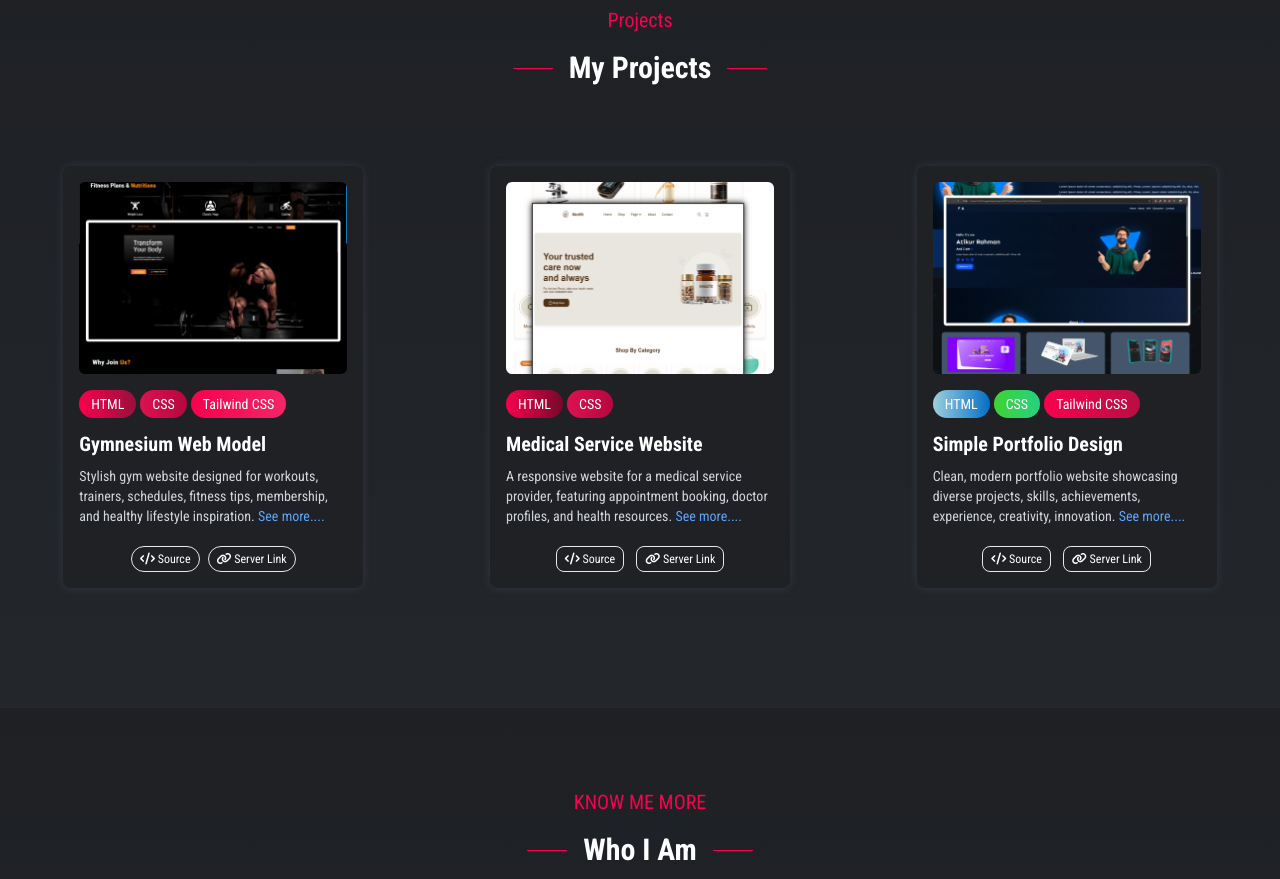
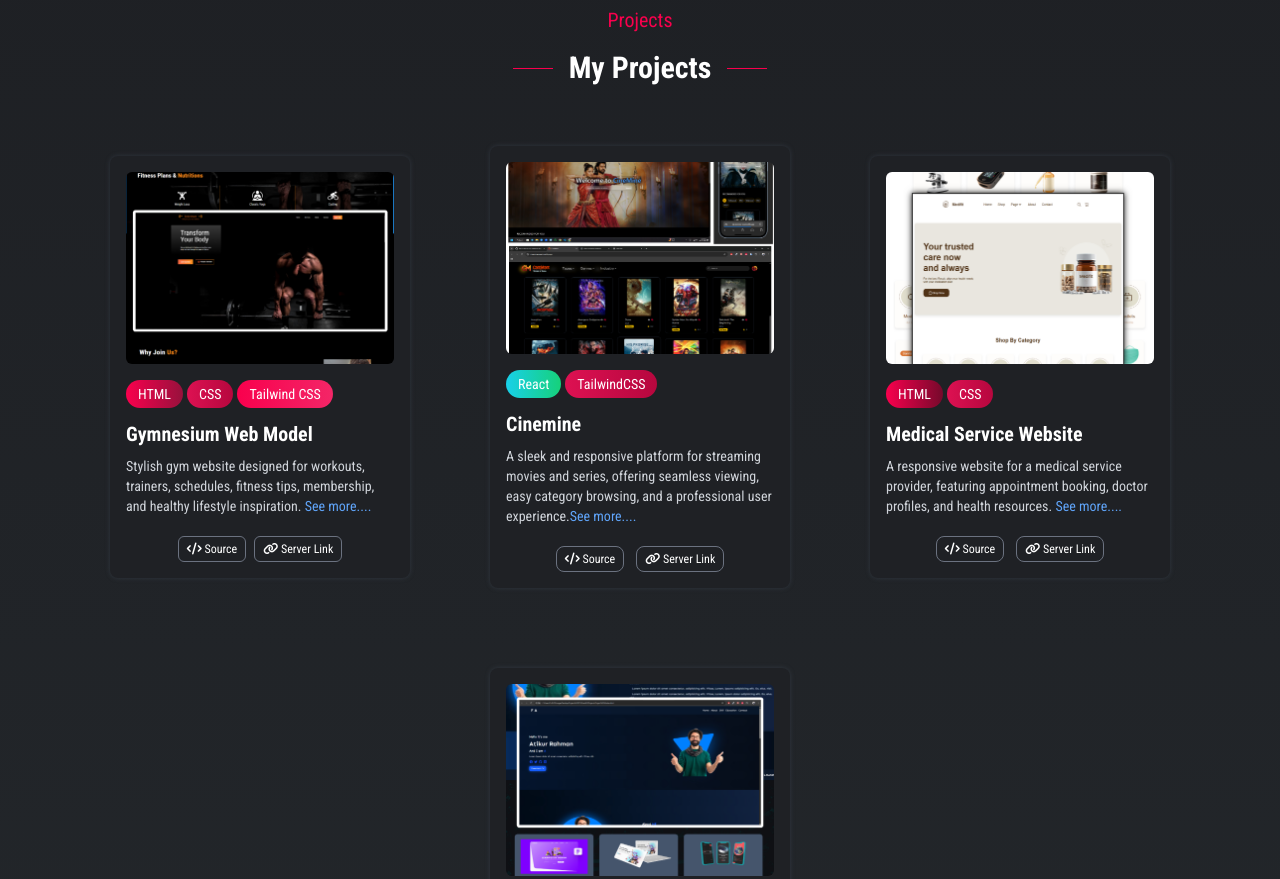
Before and after one commit to atikurrahman24/Portfolio, a plain HTML site: page index.html in a window 1280 px wide. Shown: the part 1240-2119 px from the top of the page. Drawn offline with nearby package versions, Linux system fonts and the light colour scheme.

Commit message:
Updated Projects sec.

```diff
--- a/index.html
+++ b/index.html
@@ -176,11 +176,11 @@
             </div>
 
             <!-- Project Items -->
-            <div class="grid grid-cols-1 md:grid-cols-2 lg:grid-cols-3 gap-15 place-items-center justify-center ">
+            <div class="flex flex-wrap gap-10 items-center justify-center ">
 
                 <!-- Project Item 1 -->
                 <div
-                    class="bg-[#1f2125] max-w-[300px] border-1 border-gray-600 p-4 m-10 rounded-lg shadow-[0_0_10px_rgba(75,85,99,0.4)] hover:shadow-[0_0_15px_rgba(255,255,255,0.7)] duration-150 group ">
+                    class="bg-[#1f2125] max-w-[300px] border-1 border-gray-600 p-4 m-5 rounded-lg shadow-[0_0_5px_rgba(75,85,99,0.4)] hover:shadow-[0_0_10px_rgba(25,155,255,0.5)] transition-shadow duration-300 group ">
                     <img src="./Images/web-1.jpg" alt="Project 1"
                         class="rounded-md w-full h-48 object-cover mb-4 group-hover:scale-105 transition-transform duration-300">
 
@@ -200,17 +200,43 @@
                             class="text-sm text-blue-400">See more....</span></p>
                     <div class="flex items-center justify-center gap-2 ">
                         <a href="https://github.com/atikurrahman24/assesment.git"
-                            class="text-xs border px-2 py-1 rounded-2xl text-white hover:bg-blue-500 duration-200"
+                            class="text-xs border border-gray-500 px-2 py-1 rounded-md text-white hover:bg-blue-500 duration-200"
                             target="_blank"><i class="fa-solid fa-code"></i> Source</a>
                         <a href="https://atikurrahman24.github.io/assesment/"
-                            class="text-xs border px-2 py-1 rounded-2xl text-white hover:bg-blue-500 duration-200"
+                            class="text-xs border border-gray-500 px-2 py-1 rounded-md text-white hover:bg-blue-500 duration-200"
+                            target="_blank"><i class="fa-solid fa-link"></i> Server Link</a>
+                    </div>
+                </div>
+
+                <!-- Project Item 4 -->
+                <div
+                    class="bg-[#1f2125] max-w-[300px] border-1 border-gray-600 p-4 m-5 rounded-lg shadow-[0_0_5px_rgba(75,85,99,0.4)] hover:shadow-[0_0_10px_rgba(25,155,255,0.5)] transition-shadow duration-300 group">
+                    <img src="./Images/web-4.jpg" alt="Project 2"
+                        class="rounded-md w-full h-48 object-cover mb-4 group-hover:scale-105 transition-transform duration-300">
+
+                    <div class="flex flex-wrap gap-1 mb-3">
+                        <span
+                            class="py-1 px-3 text-sm text-center text-white bg-gradient-to-r from-[#18d0e9] to-[#16d17a] rounded-2xl">React</span>
+                        <span
+                            class="py-1 px-3 text-sm text-center text-white bg-gradient-to-r from-[#dd1152] to-[#b6073e] rounded-2xl">TailwindCSS</span>
+                    </div>
+
+                    <h3 class="text-xl text-white font-semibold mb-2">Cinemine</h3>
+                    <p class="text-sm text-gray-300 pb-5">A sleek and responsive platform for streaming movies and series, offering seamless viewing, easy category browsing, and a professional user experience.<span
+                            class="text-sm text-blue-400">See more....</span></p>
+                    <div class="flex justify-center items-center gap-3 ">
+                        <a href="https://github.com/atikurrahman24/CineMine-Website-React.git"
+                            class="text-xs border border-gray-500 px-2 py-1 rounded-lg text-white hover:bg-blue-500 duration-200"
+                            target="_blank"><i class="fa-solid fa-code"></i> Source</a>
+                        <a href="https://cinemine-react.netlify.app/"
+                            class="text-xs border border-gray-500 px-2 py-1 rounded-lg text-white hover:bg-blue-500 duration-200"
                             target="_blank"><i class="fa-solid fa-link"></i> Server Link</a>
                     </div>
                 </div>
 
                 <!-- Project Item 2 -->
                 <div
-                    class="bg-[#1f2125] max-w-[300px] border-1 border-gray-600 p-4 m-10 rounded-lg shadow-[0_0_10px_rgba(75,85,99,0.4)] hover:shadow-[0_0_15px_rgba(255,255,255,0.7)] duration-150 group">
+                    class="bg-[#1f2125] max-w-[300px] border-1 border-gray-600 p-4 m-5 rounded-lg shadow-[0_0_5px_rgba(75,85,99,0.4)] hover:shadow-[0_0_10px_rgba(25,155,255,0.5)] transition-shadow duration-300 group">
                     <img src="./Images/web-2.jpg" alt="Project 2"
                         class="rounded-md w-full h-48 object-cover mb-4 group-hover:scale-105 transition-transform duration-300">
 
@@ -227,27 +253,27 @@
                             class="text-sm text-blue-400">See more....</span></p>
                     <div class="flex justify-center items-center gap-3 ">
                         <a href="https://github.com/atikurrahman24/Medical_web_design.git"
-                            class="text-xs border px-2 py-1 rounded-lg text-white hover:bg-blue-500 duration-200"
+                            class="text-xs border border-gray-500 px-2 py-1 rounded-lg text-white hover:bg-blue-500 duration-200"
                             target="_blank"><i class="fa-solid fa-code"></i> Source</a>
                         <a href="https://atikurrahman24.github.io/Medical_web_design/"
-                            class="text-xs border px-2 py-1 rounded-lg text-white hover:bg-blue-500 duration-200"
+                            class="text-xs border border-gray-500 px-2 py-1 rounded-lg text-white hover:bg-blue-500 duration-200"
                             target="_blank"><i class="fa-solid fa-link"></i> Server Link</a>
                     </div>
                 </div>
 
                 <!-- Project Item 3 -->
                 <div
-                    class="bg-[#1f2125] max-w-[300px] border-1 border-gray-600 p-4 m-10 rounded-lg shadow-[0_0_10px_rgba(75,85,99,0.4)] hover:shadow-[0_0_15px_rgba(255,255,255,0.7)] duration-150 group">
+                    class="bg-[#1f2125] max-w-[300px] border-1 border-gray-600 p-4 m-5 rounded-lg shadow-[0_0_5px_rgba(75,85,99,0.4)] hover:shadow-[0_0_10px_rgba(25,155,255,0.5)] transition-shadow duration-300 group">
                     <img src="./Images/web-3.jpg" alt="Project 3"
                         class="rounded-md w-full h-48 object-cover mb-4 group-hover:scale-105 transition-transform duration-300">
 
                     <div class="flex flex-wrap gap-1 mb-3">
                         <span
-                            class="py-1 px-3 text-sm text-center text-white bg-gradient-to-r from-[#9dcedd] to-[#046fc7] rounded-2xl">HTML</span>
+                            class="py-1 px-3 text-sm text-center text-white bg-gradient-to-r from-[#f9004d] to-[#97113c] rounded-2xl">HTML</span>
                         <span
-                            class="py-1 px-3 text-sm text-center text-white bg-gradient-to-r from-[#40d133] to-[#24d381] rounded-2xl">CSS</span>
+                            class="py-1 px-3 text-sm text-center text-white bg-gradient-to-r from-[#dd1152] to-[#b6073e] rounded-2xl">CSS</span>
                         <span
-                            class="py-1 px-3 text-sm text-center text-white bg-gradient-to-r from-[#f9004d] to-[#b90e44] rounded-2xl">Tailwind
+                            class="py-1 px-3 text-sm text-center text-white bg-gradient-to-r from-[#f9004d] to-[#f32667] rounded-2xl">Tailwind
                             CSS</span>
                     </div>
 
@@ -257,10 +283,10 @@
                             class="text-sm text-blue-400">See more....</span></p>
                     <div class="flex justify-center items-center gap-3 ">
                         <a href="https://github.com/atikurrahman24/simple-port-design.git"
-                            class="text-xs border px-2 py-1 rounded-lg text-white hover:bg-blue-500 duration-200"
+                            class="text-xs border border-gray-500 px-2 py-1 rounded-lg text-white hover:bg-blue-500 duration-200"
                             target="_blank"><i class="fa-solid fa-code"></i> Source</a>
                         <a href="https://atikurrahman24.github.io/simple-port-design/"
-                            class="text-xs border px-2 py-1 rounded-lg text-white hover:bg-blue-500 duration-200"
+                            class="text-xs border border-gray-500 px-2 py-1 rounded-lg text-white hover:bg-blue-500 duration-200"
                             target="_blank"><i class="fa-solid fa-link"></i> Server Link</a>
                     </div>
                 </div>
```
Also changed, not shown: Images/web-4.jpg (added).
